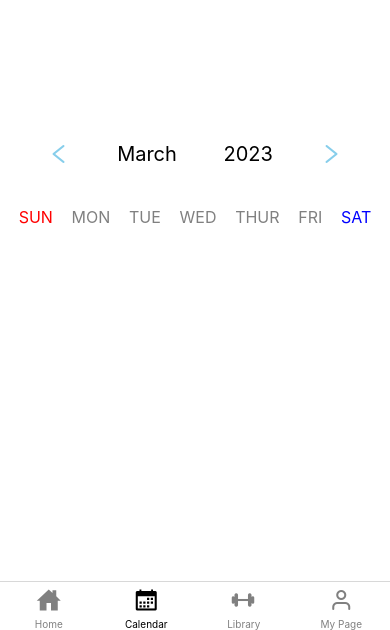
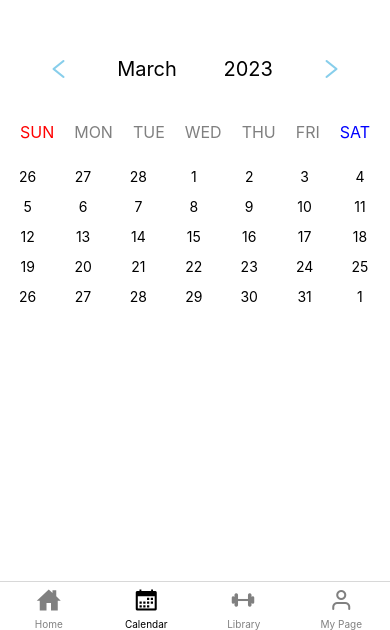
Before and after one commit to kimmy199535/react-app-calendar-HyeonBinKim, a React Native app: screen /Calendar in a window 390 px wide. Shown: the part 214-844 px from the top of the page. Built offline with nearby package versions, Linux system fonts and the light colour scheme.

Commit message:
✨ Feat: basic calendar (display dates)

```diff
--- a/components/Body.jsx
+++ b/components/Body.jsx
@@ -1,18 +1,74 @@
 // 외부 모듈
-import React, { useState } from "react";
+import React, { useEffect, useState } from "react";
 import { Pressable, StyleSheet, Text, View } from "react-native";
 import { Ionicons, AntDesign } from "@expo/vector-icons";
 
 // 내부 모듈
 
-function Body() {
-  const daysOfWeek = ["SUN", "MON", "TUE", "WED", "THUR", "FRI", "SAT"]; //일주일
+function Body(props) {
+  const { year, month, date, today } = props;
+  const daysOfWeek = ["SUN", "MON", "TUE", "WED", "THU", "FRI", "SAT"];
+  const [totalDate, setTotalDate] = useState([]);
+
+  // 이번달과 다음달의 1일
+  const thisMonthFirstDate = totalDate.indexOf(1);
+  const nextMonthFirstDate = totalDate.indexOf(1, 7);
+
+  function changeDate() {
+    // 저번달과 이번달의 마지막 날
+    let prevMonthLastDate = new Date(year, month - 1, 0).getDate();
+    let prevMonthLastDay = new Date(year, month - 1, 0).getDay();
+
+    const thisMonthLastDay = new Date(year, month, 0).getDay();
+    const thisMonthLastDate = new Date(year, month, 0).getDate();
+
+    // prevDates 계산
+    let prevDates = [];
+
+    if (prevMonthLastDay !== 6) {
+      for (let i = 0; i < prevMonthLastDay + 1; i++) {
+        prevDates.unshift(prevMonthLastDate - i);
+      }
+    }
+
+    // nextDates 계산
+    let nextDates = [];
+
+    for (let i = 1; i < 7 - thisMonthLastDay; i++) {
+      if (i === 0) {
+        return nextDates;
+      }
+      nextDates.push(i);
+    }
+
+    // presentDates 계산
+    let presentDates = [];
+    presentDates = [...Array(thisMonthLastDate + 1).keys()].slice(1);
+
+    return prevDates.concat(presentDates, nextDates);
+  }
+
+  useEffect(() => {
+    setTotalDate(changeDate(7));
+  }, []);
+
+  useEffect(() => {
+    setTotalDate(changeDate(month));
+  }, [month]);
+
   return (
     <View>
       <View style={style.dayContainer}>
         {daysOfWeek.map((day, i) => (
           <View key={i}>
             <Text style={colorOfDay(day).daysOfWeek}>{day}</Text>
+          </View>
+        ))}
+      </View>
+      <View style={style.dateContainer}>
+        {totalDate.map((date, i) => (
+          <View style={style.eachDate} key={i}>
+            <Text>{date}</Text>
           </View>
         ))}
       </View>
@@ -28,6 +84,17 @@ const style = StyleSheet.create({
     justifyContent: "space-evenly",
     marginTop: 40,
   },
+  dateContainer: {
+    flexDirection: "row",
+    flexWrap: "wrap",
+    marginTop: 20,
+  },
+  eachDate: {
+    width: "14.2%",
+    height: 30,
+    justifyContent: "center",
+    alignItems: "center",
+  },
 });
 
 const colorOfDay = (day) =>
--- a/components/CalendarPage.jsx
+++ b/components/CalendarPage.jsx
@@ -11,6 +11,8 @@ function CalendarPage() {
   const YEAR = DATE.getFullYear();
   const MONTH = DATE.getMonth() + 1;
   const DAY = DATE.getDate();
+
+  let today = new Date();
 
   const [month, setMonth] = useState(MONTH);
   const [year, setYear] = useState(YEAR);
@@ -47,7 +49,7 @@ function CalendarPage() {
         onPressNextMonth={onPressNextMonth}
         onPressPrevMonth={onPressPrevMonth}
       />
-      <Body month={month} year={year} date={date} />
+      <Body month={month} year={year} date={date} today={today} />
     </View>
   );
 }
```
